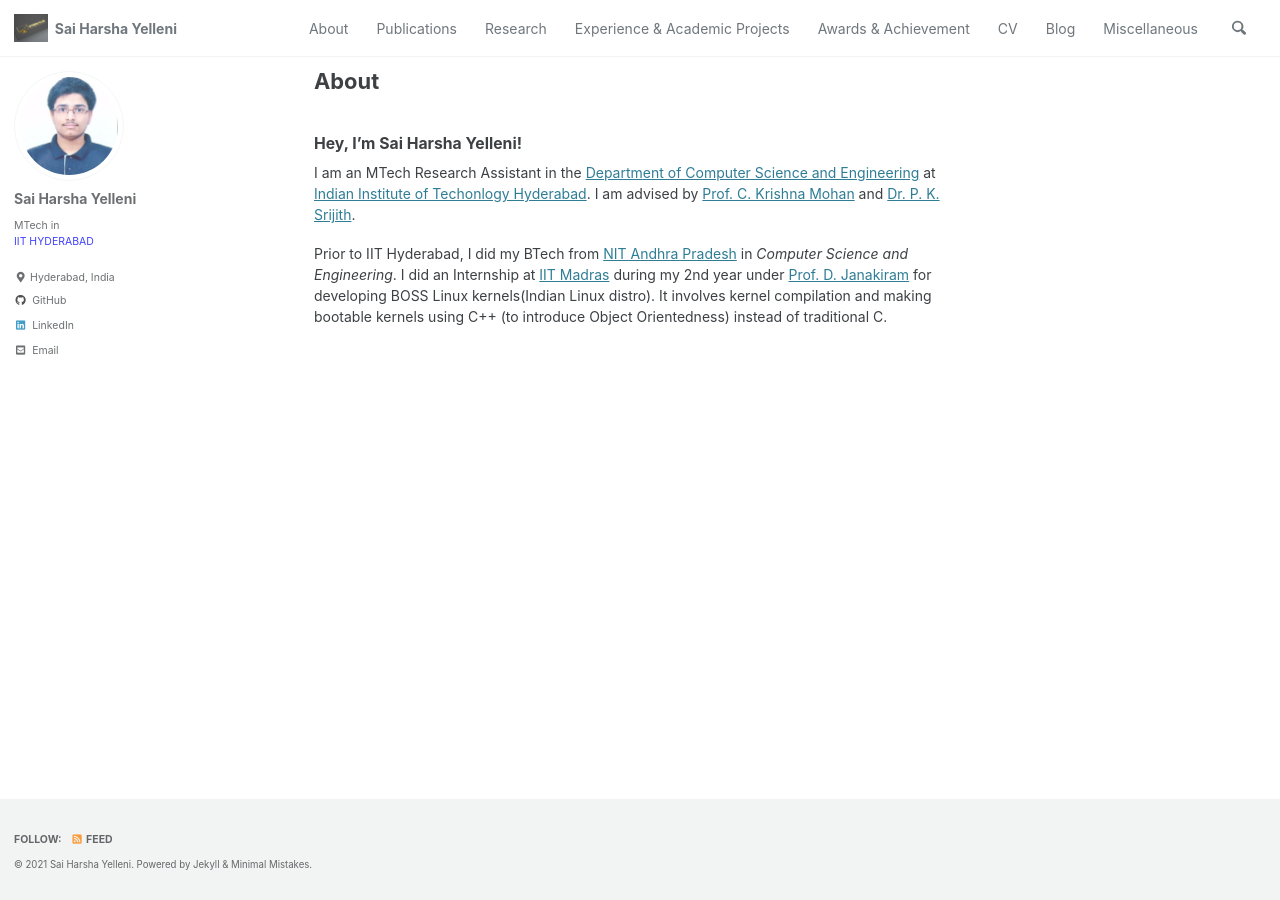
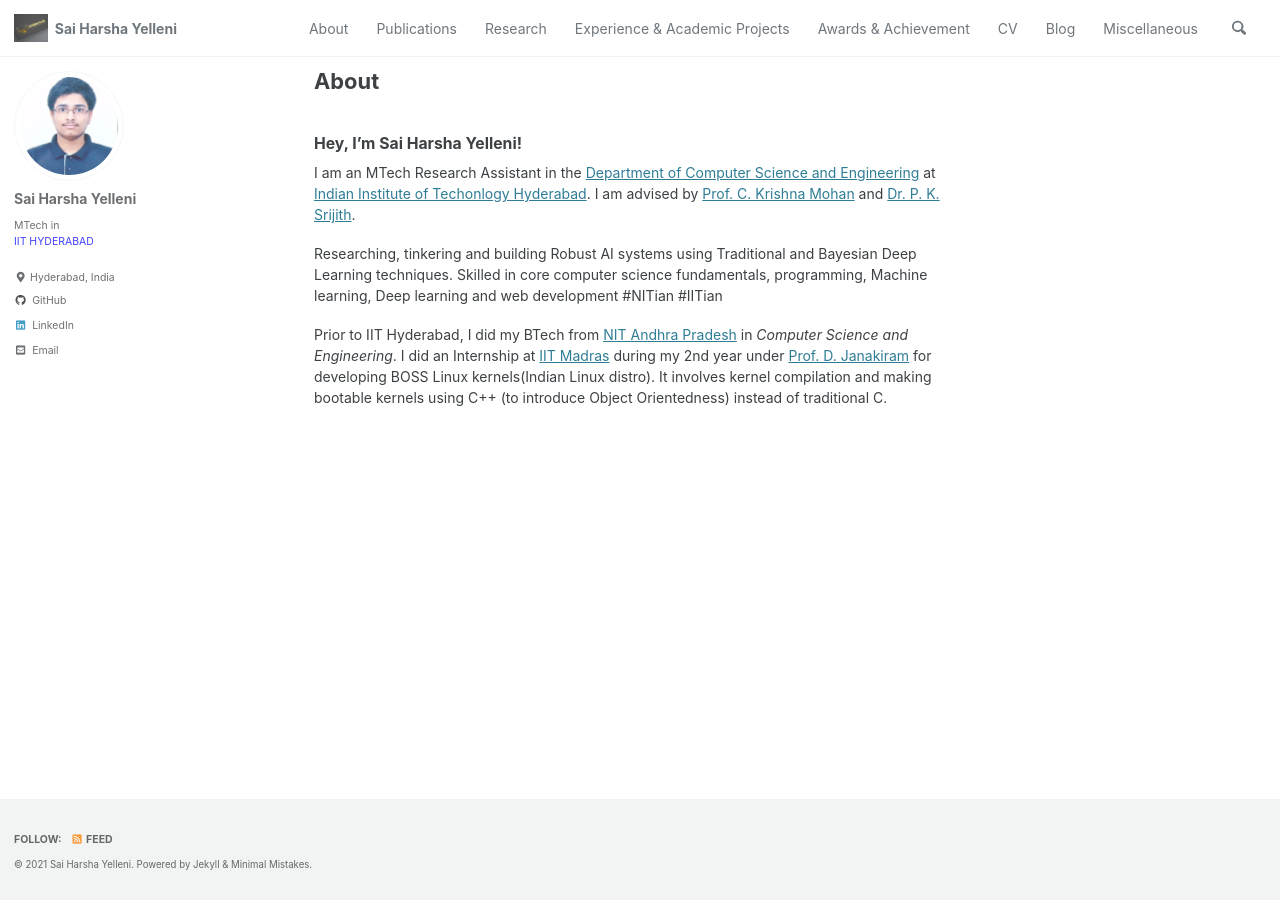
Before and after one commit to harshayelleni/harshayelleni.github.io, a Jekyll site: the page built from _pages/about.md, in a window 1280 px wide. Built offline with Jekyll 4.4.1, drawn with Linux system fonts in a browser that asks for light colours; cached includes are drawn as plain includes.

Commit message:
from linked in about

```diff
--- a/_pages/about.md
+++ b/_pages/about.md
@@ -9,6 +9,9 @@ permalink: /about/
 
 I am an MTech Research Assistant in the [Department of Computer Science and Engineering](https://cse.iith.ac.in/) at [Indian Institute of Techonlogy Hyderabad](https://www.iith.ac.in/). I am advised by [Prof. C. Krishna Mohan](https://www.iith.ac.in/cse/ckm/) and [Dr. P. K. Srijith](https://www.iith.ac.in/cse/srijith/).
 
+Researching, tinkering and building Robust AI systems using Traditional and Bayesian Deep Learning techniques.
+Skilled in core computer science fundamentals, programming, Machine learning, Deep learning and web development
+#NITian #IITian
 
 Prior to IIT Hyderabad, I did my BTech from [NIT Andhra Pradesh](https://nitandhra.ac.in/main/) in _Computer Science and Engineering_.
 I did an Internship at [IIT Madras](https://www.iitm.ac.in/) during my 2nd year under [Prof. D. Janakiram](http://www.cse.iitm.ac.in/profile.php?arg=MzA=) for developing BOSS Linux kernels(Indian Linux distro). It involves kernel compilation and making bootable kernels using C++ (to introduce Object Orientedness) instead of traditional C.
```
